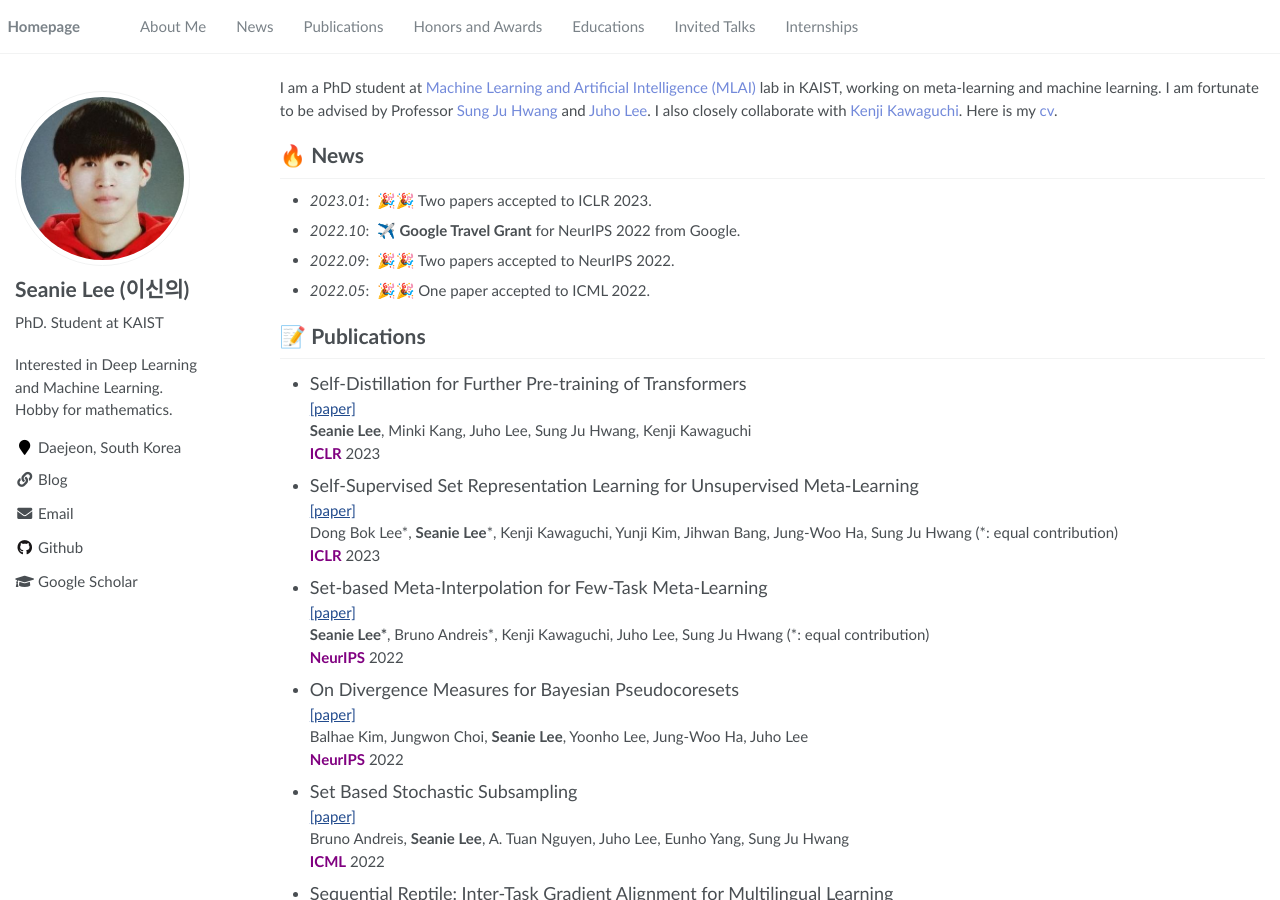
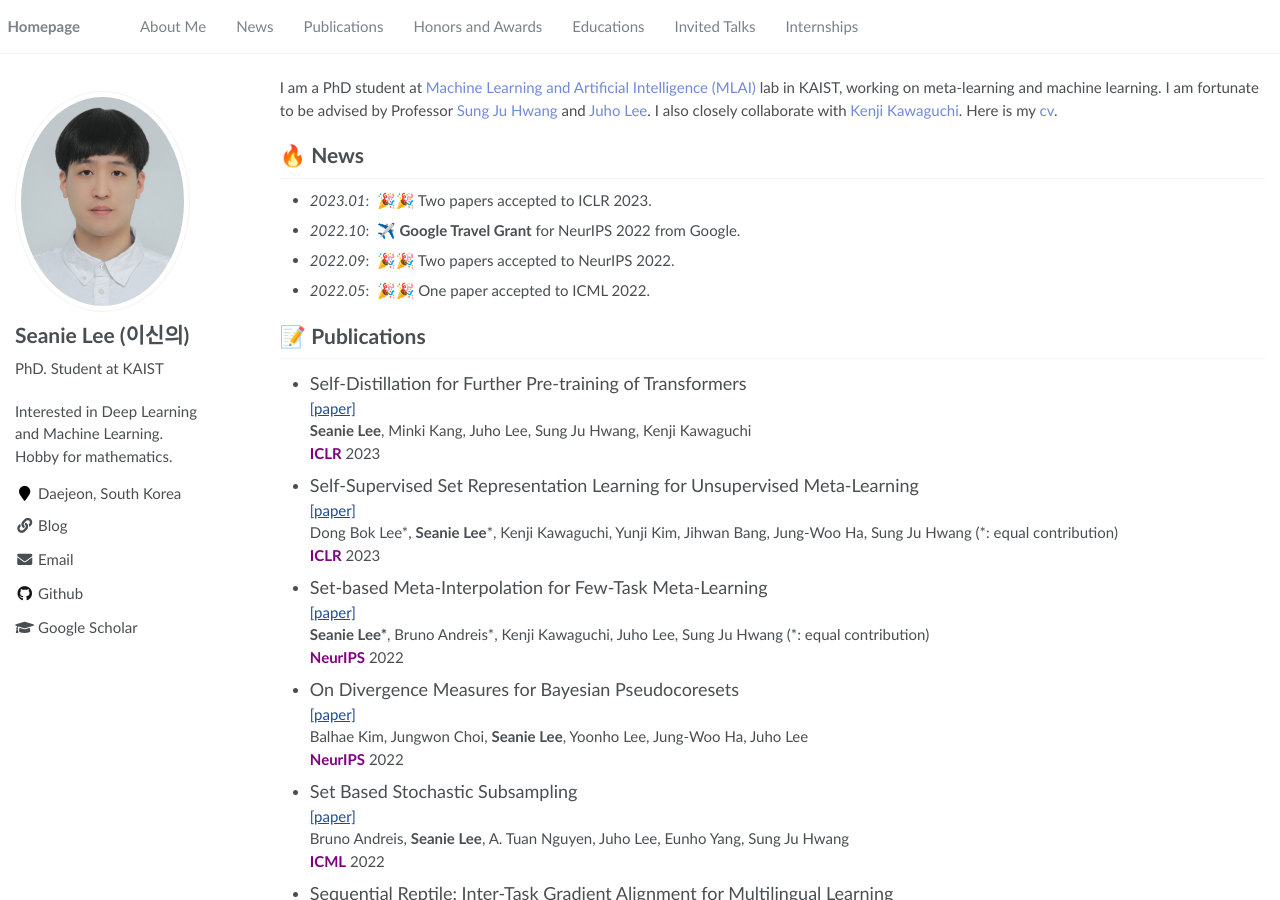
Before and after one commit to seanie12/seanie12.github.io, a Jekyll site: the page built from _pages/about.md, in a window 1280 px wide and 900 px high. Built offline with Jekyll 4.4.1, drawn with Linux system fonts in a browser that asks for light colours.

Commit message:
Update _config.yml

```diff
--- a/_config.yml
+++ b/_config.yml
@@ -22,7 +22,7 @@ baidu_site_verification  :  # get baidu_site_verification from https://ziyuan.ba
 # Site Author
 author:
   name             : "Seanie Lee (이신의)"
-  avatar           : "images/seanie_profile.jpeg"
+  avatar           : "images/Seanie_Lee.jpg"
   bio              : "PhD. Student at KAIST"
   location         : "Daejeon, South Korea"
   employer         :
```
